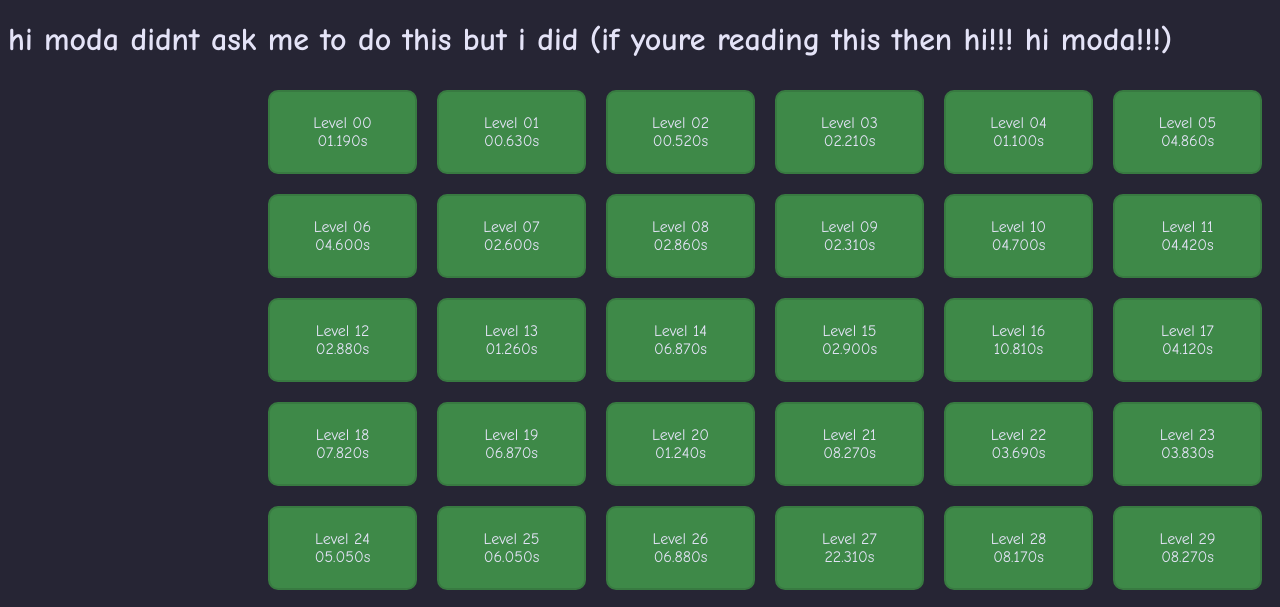
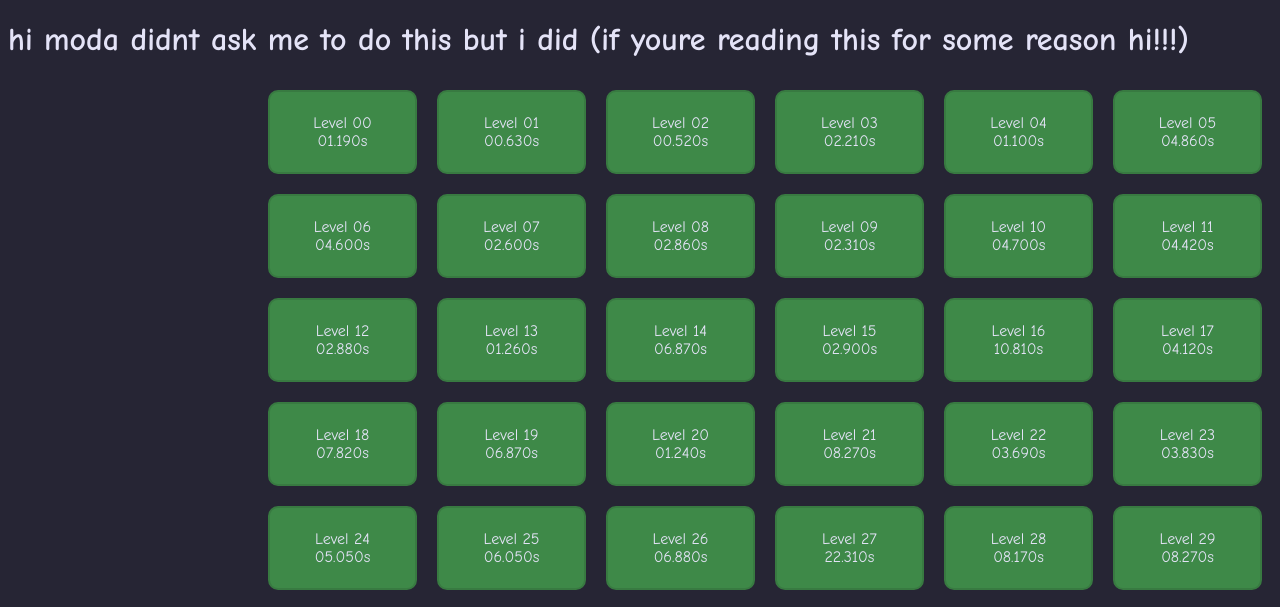
Before and after one commit to ellieee31/site, a plain HTML site: page modastats.html in a window 1280 px wide. Shown: the top 607 px of the page. Drawn offline with Linux system fonts and the light colour scheme.

Commit message:
Update modastats.html

```diff
--- a/modastats.html
+++ b/modastats.html
@@ -9,7 +9,7 @@
     <link rel="stylesheet" href="style.css">
 
 <body>
-    <h1>hi moda didnt ask me to do this but i did (if youre reading this then hi!!! hi moda!!!)</h1>
+    <h1>hi moda didnt ask me to do this but i did (if youre reading this for some reason hi!!!)</h1>
     <div id="levels">
         <script>
             totalTime = 0
```
